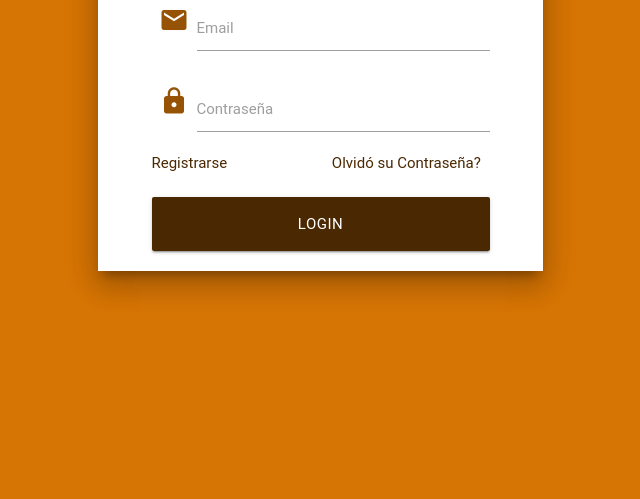
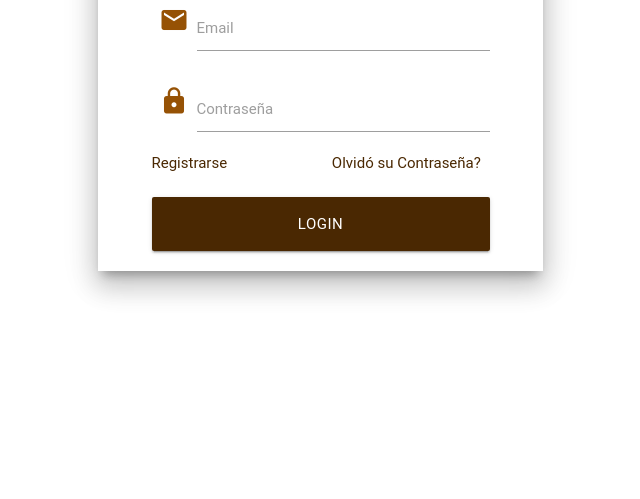
Before and after one commit to wiwiam/campesino, a plain HTML site: page index.html in a window 1280 px wide. Shown: the part 301-800 px from the top of the page, without its empty margins (333-973 px from the left). Drawn offline with Linux system fonts and the light colour scheme; no server answers; a web font is replaced by a local one.

Commit message:
Update index.html

```diff
--- a/index.html
+++ b/index.html
@@ -34,7 +34,7 @@
     </head>
 
 
-    <body  style="background-color: #d67404;">
+    <body >
        <script src="js/login.js"></script>
        <script src="js/observerind.js"></script>
 
```
